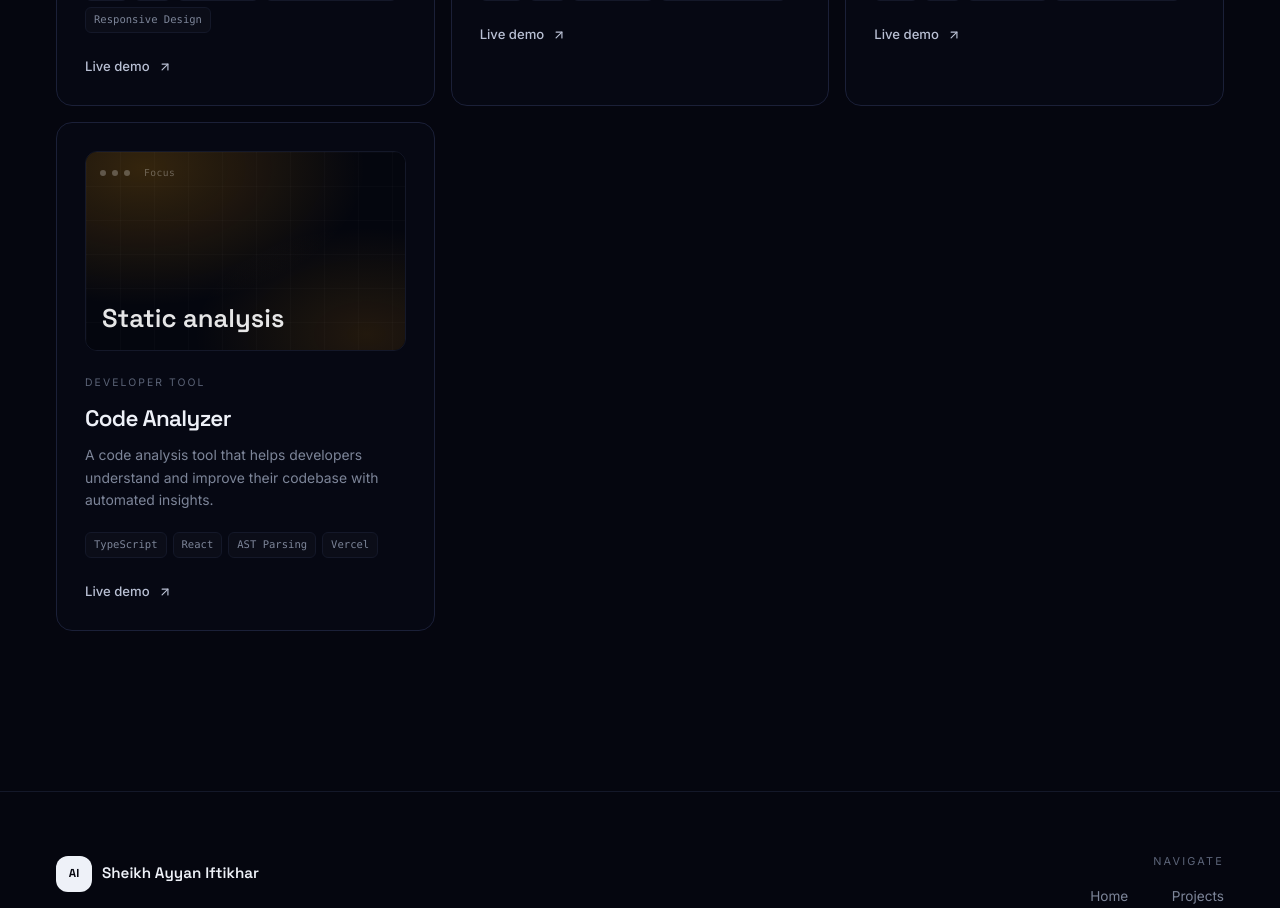
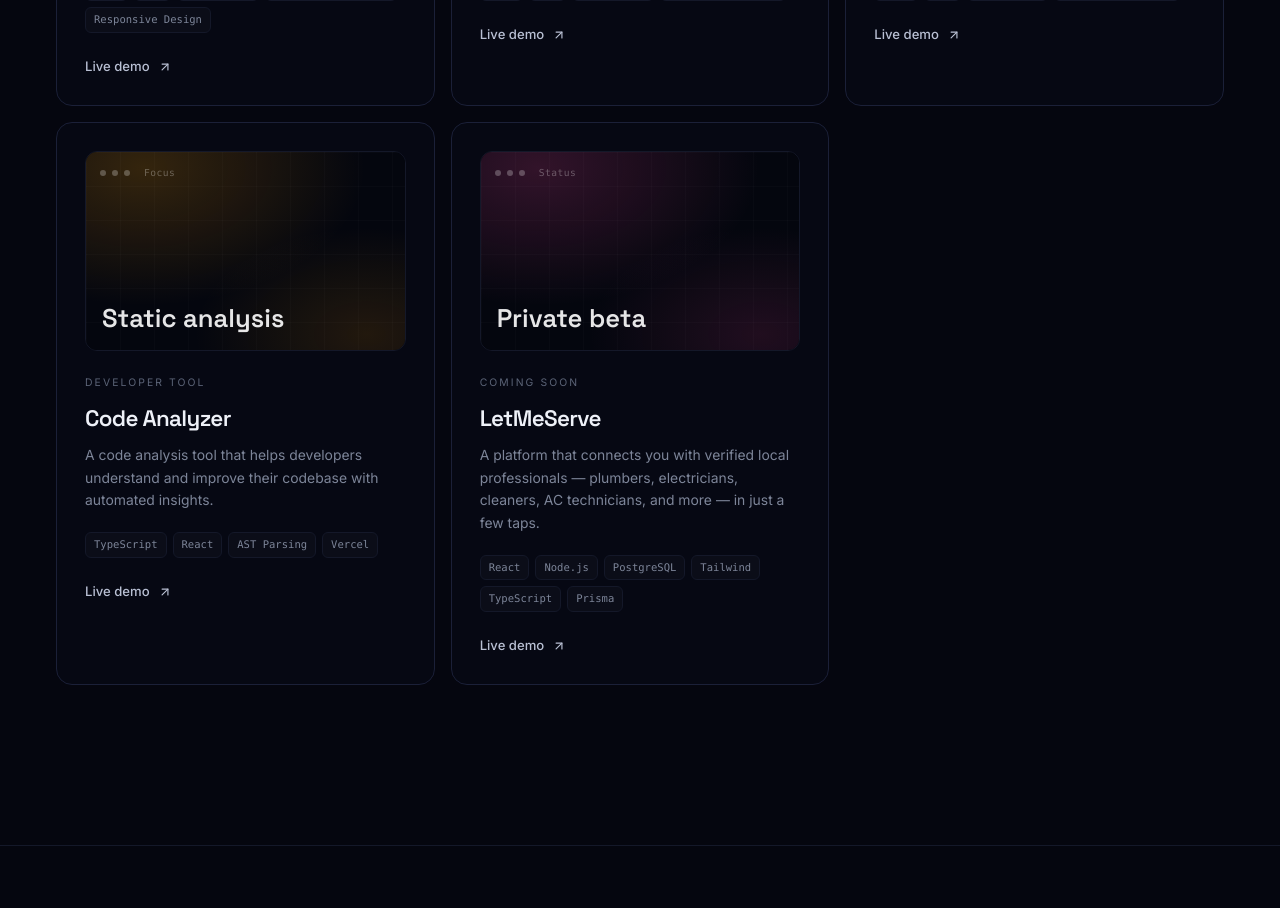
Before and after one commit to Sheikh-Ayyan-Iftikhar/Portfolio-update, a React (Vite) app in the folder portfolio-react/: page /projects in a window 1280 px wide. Shown: the part 1860-2768 px from the top of the page. Built offline with nearby package versions, Linux system fonts and the light colour scheme.

Commit message:
content: update LetMeServe description - home services platform

```diff
--- a/portfolio-react/src/data/projects.js
+++ b/portfolio-react/src/data/projects.js
@@ -83,6 +83,22 @@ export const projects = [
     featured: false,
     metric: { label: 'Focus', value: 'Static analysis' },
   },
+  {
+    id: 'letmeserve',
+    title: 'LetMeServe',
+    kicker: 'Coming soon',
+    description:
+      'A platform that connects you with verified local professionals — plumbers, electricians, cleaners, AC technicians, and more — in just a few taps.',
+    longDescription:
+      'LetMeServe eliminates the hassle of finding reliable home service providers. Browse verified professionals, see real reviews, compare transparent pricing, and book instantly. No more calling around, no surprise fees — just the right pro for the job, when you need them.',
+    url: '#',
+    repo: null,
+    tech: ['React', 'Node.js', 'PostgreSQL', 'Tailwind', 'TypeScript', 'Prisma'],
+    accent: '#ec4899',
+    featured: false,
+    metric: { label: 'Status', value: 'Private beta' },
+    comingSoon: true,
+  },
 ];
 
 export const featuredProject = projects.find((p) => p.featured) ?? projects[0];
```
